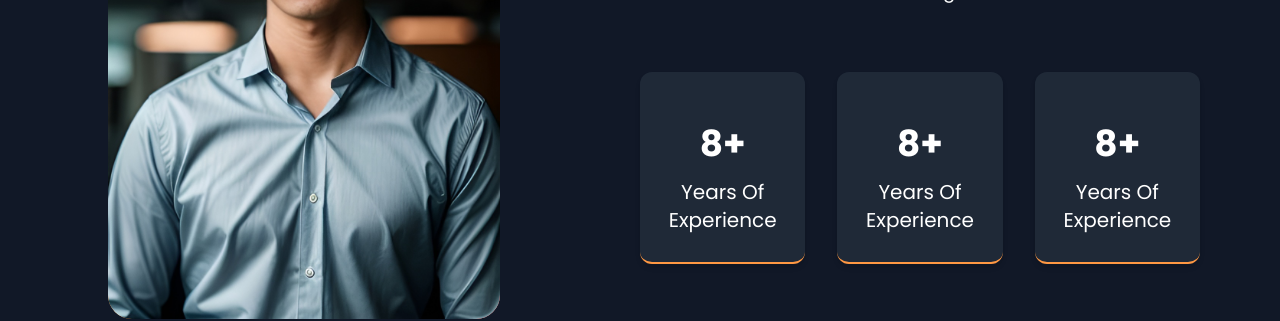
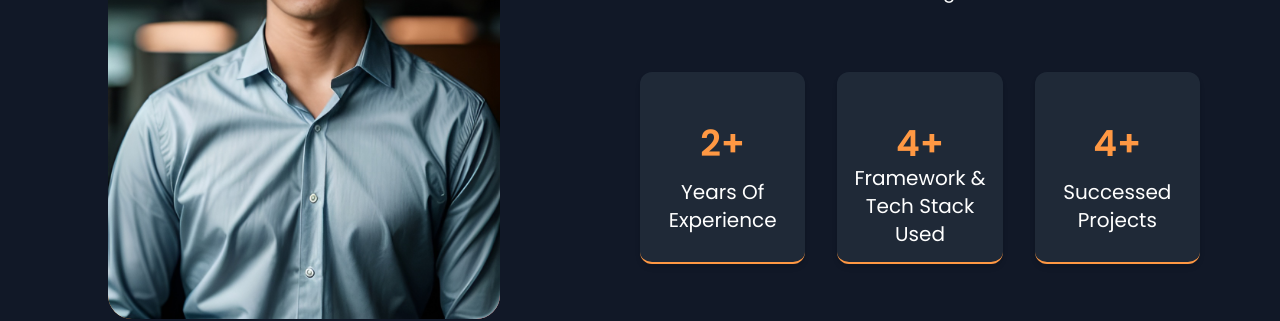
Before and after one commit to IndraSty/indoraze-portfolio, a Next.js app: page / in a window 1280 px wide. Shown: the part 1540-1861 px from the top of the page. Built offline with nearby package versions, Linux system fonts and the light colour scheme; no server answers.

Commit message:
chore: update AboutSectionComponent and profileData
- Modified AboutSectionComponent.jsx to reflect new changes in the about section
- Updated profileData.js with new profile details

```diff
--- a/src/components/AboutSectionComponent.jsx
+++ b/src/components/AboutSectionComponent.jsx
@@ -4,7 +4,8 @@ import { BsFillChatFill } from "react-icons/bs";
 import Link from "next/link";
 
 const AboutSectionComponent = () => {
-  const { pictures, region, divisions, name, descriptions } = profileData;
+  const { pictures, region, divisions, name, descriptions, experiences } =
+    profileData;
 
   const ImageRotate = ({ src }) => {
     return (
@@ -24,8 +25,8 @@ const AboutSectionComponent = () => {
     return (
       <div className="dark:bg-gray-800 h-48 w-full md:w-52 lg:w-64 overflow-hidden border-b-2 border-primary shadow-md flex items-center rounded-xl transition-all ease-in-out duration-100 hover:shadow-outline-primary">
         <div className="md:px-4 py-7 dark:text-white text-center flex flex-col w-full h-full justify-between">
-          <h2 className="font-bold text-4xl mt-6 font-Heading">{title}</h2>
-          <p className="text-xl">{text}</p>
+          <h2 className="font-semibold text-4xl mt-6 font-Heading text-primary">{title}+</h2>
+          <p className="text-xl font-light">{text}</p>
         </div>
       </div>
     );
@@ -68,9 +69,9 @@ const AboutSectionComponent = () => {
 
               <hr className="border-t-2 border-primary mb-8" />
               <div className="flex flex-col gap-5 md:flex-row w-full justify-between mb-8 md:gap-0 md:space-x-8">
-                <AboutExperienceCard title="8+" text="Years Of Experience" />
-                <AboutExperienceCard title="8+" text="Years Of Experience" />
-                <AboutExperienceCard title="8+" text="Years Of Experience" />
+                {experiences.map((v, index) => (
+                  <AboutExperienceCard key={index} title={v.number} text={v.title} />
+                ))}
               </div>
 
               <Link
--- a/src/constants/profileData.js
+++ b/src/constants/profileData.js
@@ -18,7 +18,7 @@ export const profileData = {
         title: "Framework & Tech Stack Used",
       },
       {
-        number: 8,
+        number: 4,
         title: "Successed Projects",
       },
     ],
```
